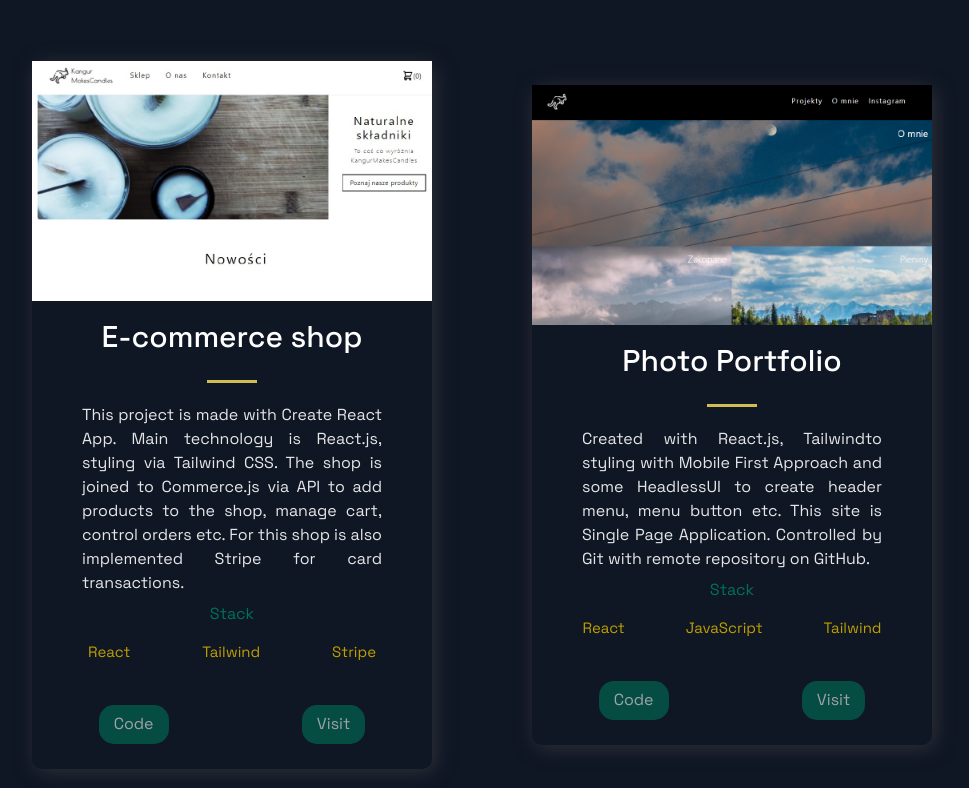
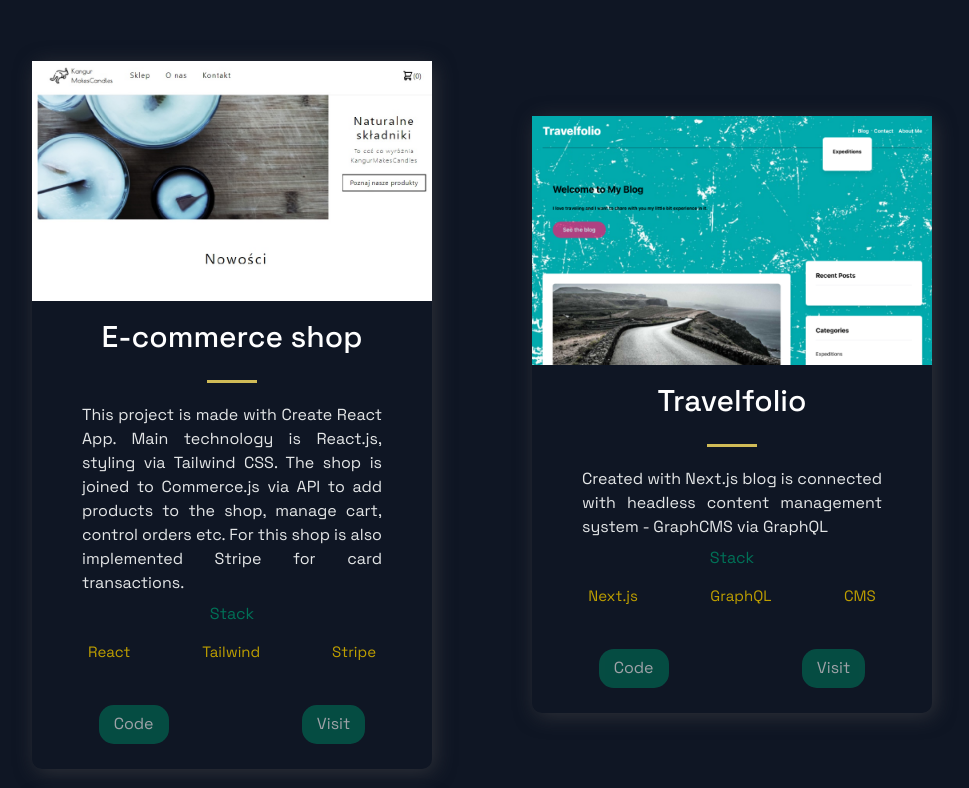
Before and after one commit to yougonnagetyours/my-developer-portfolio, a Next.js app: page / in a window 1280 px wide. Shown: the part 1732-2520 px from the top of the page, without its empty margins (158-1127 px from the left). Built offline with nearby package versions, Linux system fonts and the light colour scheme.

Commit message:
Add travelfolio

```diff
--- a/src/constants/constants.js
+++ b/src/constants/constants.js
@@ -11,15 +11,24 @@ export const projects = [
     id: 0,
   },
   {
+    title: 'Travelfolio',
+    description:`Created with Next.js blog is connected with headless content management system - GraphCMS via GraphQL`,
+    image: '/images/travelfolio.png',
+    tags: ['Next.js', 'GraphQL', 'CMS',],
+    source: 'https://github.com/yougonnagetyours/travelfolio',
+    visit: 'https://travelfolio.vercel.app',
+    id: 1,
+  },
+  {
     title: 'Photo Portfolio',
-    description:`Created with React.js, Tailwindto styling with Mobile First Approach and some HeadlessUI to
+    description:`Created with React.js, Tailwind to styling with Mobile First Approach and some HeadlessUI to
                  create header menu, menu button etc. This site is Single Page Application. Controlled by Git with remote
                  repository on GitHub.`,
     image: '/images/2.png',
     tags: ['React', 'JavaScript', 'Tailwind',],
     source: 'https://github.com/yougonnagetyours/kangur-photo-init',
     visit: 'https://kangurphotography.netlify.app',
-    id: 1,
+    id: 2,
   },
 ];
 
```
